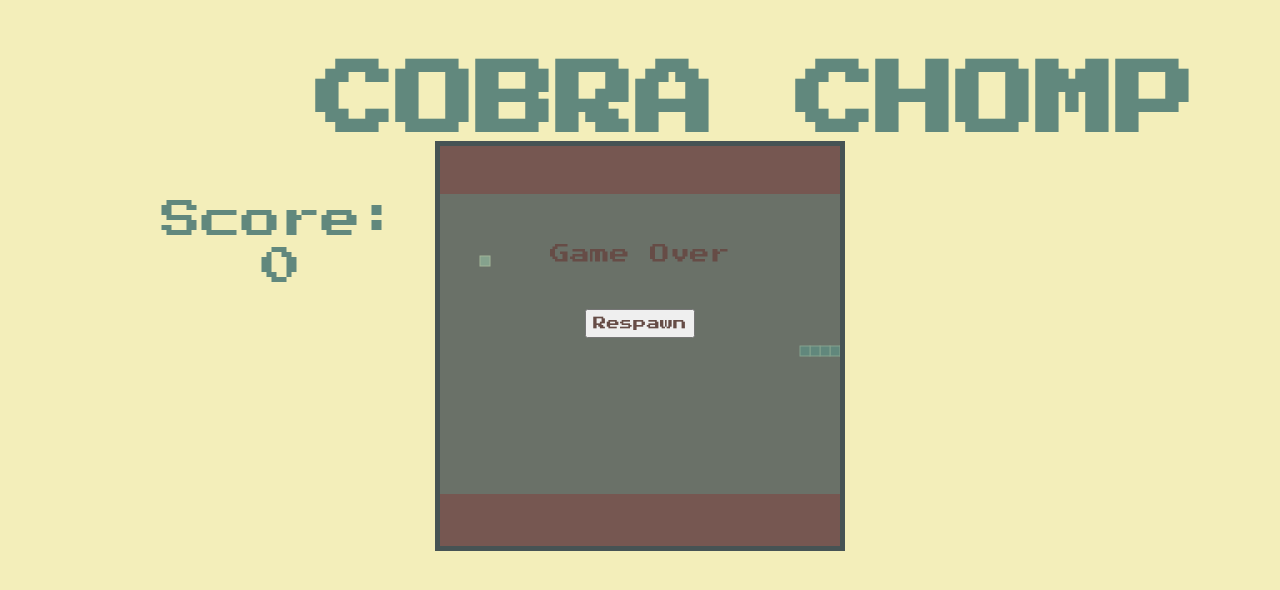
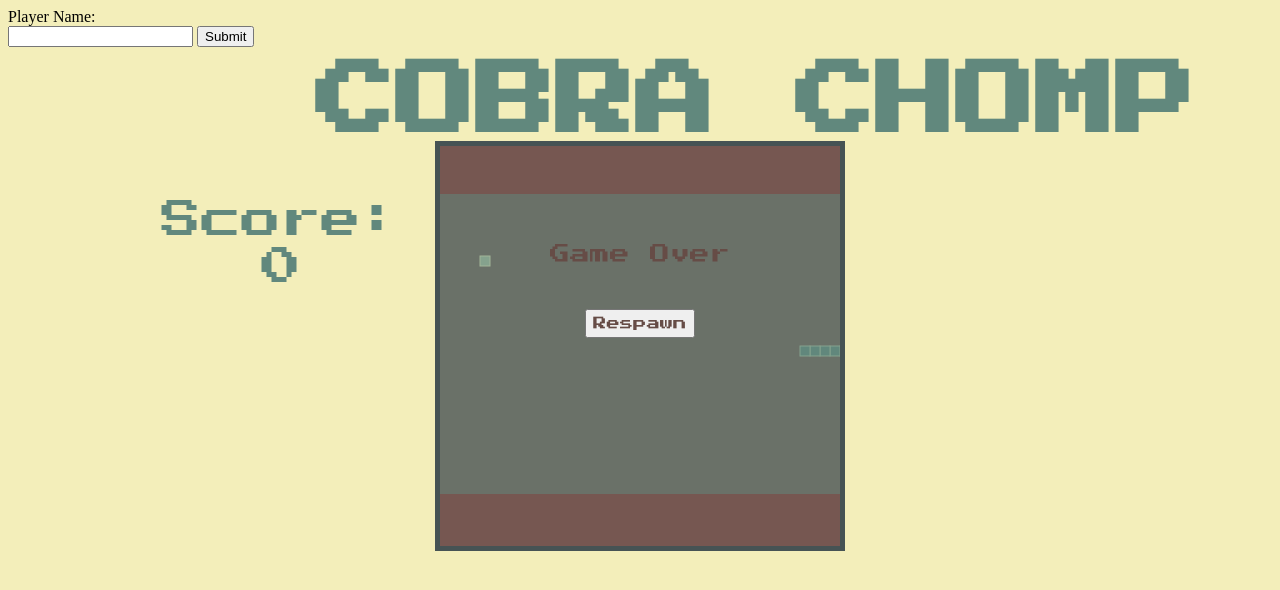
Before and after one commit to mbanks94/Cobra-Chomp, a website: page public/index.html in a window 1280 px wide. Drawn offline with Linux system fonts and the light colour scheme.

Commit message:
Added form for player name input

```diff
--- a/public/index.html
+++ b/public/index.html
@@ -17,6 +17,14 @@
         <div id="playerScore">0</div>
     </div>
 
+    <div class="nameInput">Player Name:
+        <br>
+        <div class="inputAndBtn">
+            <input class="input" type="text" name="name">
+            <button class="btn" type="submit">Submit</button>
+        </div>
+    </div>
+
     <div id="gameOver">
         <div class="gameOverMessage">Game Over</div>
         <button id="btn">Respawn</button>
```
